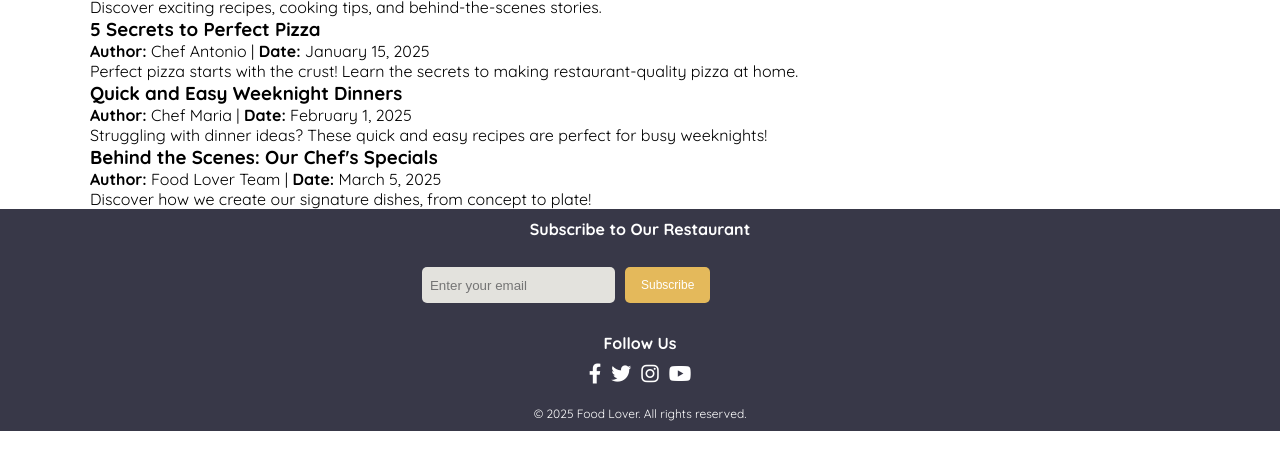
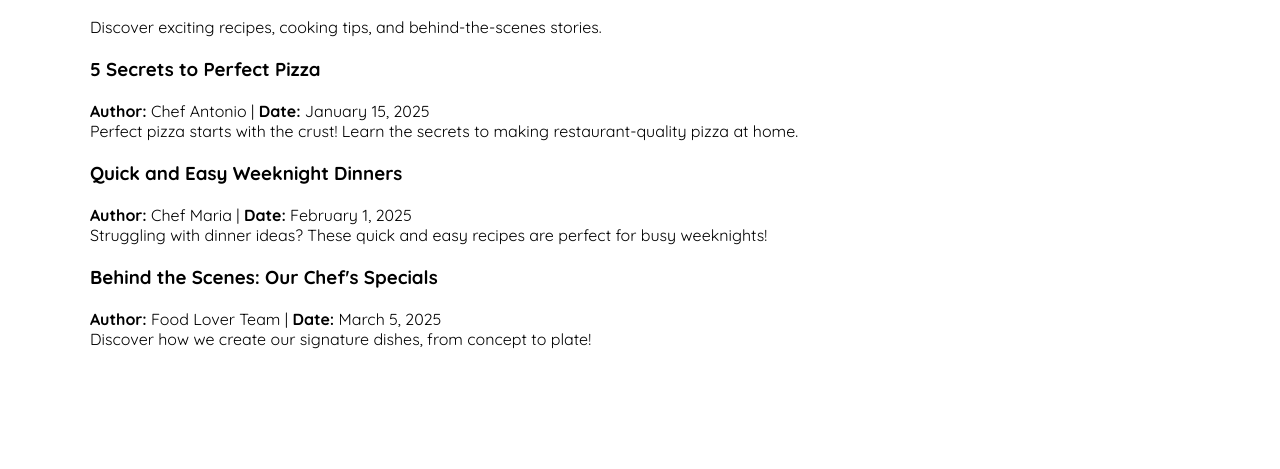
Before and after one commit to Ahmedkamel16/web-project-intake45, a plain HTML site: page blog.html in a window 1280 px wide. Shown: the part 233-702 px from the top of the page. Drawn offline with Linux system fonts and the light colour scheme.

Commit message:
Update blog.html

```diff
--- a/blog.html
+++ b/blog.html
@@ -32,59 +32,31 @@
     <section id="blog">
         <div class="container">
             <div class="title">
-                <h2>Welcome to Our Blog</h2>
-                <p>Discover exciting recipes, cooking tips, and behind-the-scenes stories.</p>
+                <h2>Welcome to Our Blog</h2><br>
+                <p>Discover exciting recipes, cooking tips, and behind-the-scenes stories.</p><br>
             </div>
             <div class="blog-posts">
                 <div class="blog-post">
-                    <h3>5 Secrets to Perfect Pizza</h3>
+                    <h3>5 Secrets to Perfect Pizza</h3><br>
                     <p><strong>Author:</strong> Chef Antonio | <strong>Date:</strong> January 15, 2025</p>
-                    <p>Perfect pizza starts with the crust! Learn the secrets to making restaurant-quality pizza at home.</p>
+                    <p>Perfect pizza starts with the crust! Learn the secrets to making restaurant-quality pizza at home.</p><br>
                 </div>
                 <div class="blog-post">
-                    <h3>Quick and Easy Weeknight Dinners</h3>
+                    <h3>Quick and Easy Weeknight Dinners</h3><br>
                     <p><strong>Author:</strong> Chef Maria | <strong>Date:</strong> February 1, 2025</p>
-                    <p>Struggling with dinner ideas? These quick and easy recipes are perfect for busy weeknights!</p>
+                    <p>Struggling with dinner ideas? These quick and easy recipes are perfect for busy weeknights!</p><br>
                 </div>
                 <div class="blog-post">
-                    <h3>Behind the Scenes: Our Chef's Specials</h3>
+                    <h3>Behind the Scenes: Our Chef's Specials</h3><br>
                     <p><strong>Author:</strong> Food Lover Team | <strong>Date:</strong> March 5, 2025</p>
                     <p>Discover how we create our signature dishes, from concept to plate!</p>
                 </div>
+
+
             </div>
         </div>
     </section>
 
-    <!-- Footer Section -->
-   <footer id="footer">
-    <div class="container">
-        <div class="footer-content">
-            <!-- Newsletter Section -->
-            <div class="newsletter">
-            <h3>Subscribe to Our Restaurant</h3>
-                <form action="#" method="post">
-                  <input type="email" name="email" placeholder="Enter your email" required>
-                  <button class="newsletter-button" type="submit">Subscribe</button>
-                </form>
-              </div>
 
-            <!-- Social Media Icons -->
-            <div class="social-media">
-                <h3>Follow Us</h3>
-                <div class="social-icons">
-                    <a href="https://www.facebook.com/" target="_blank"><i class="fa-brands fa-facebook-f"></i></a>
-                    <a href="https://twitter.com/" target="_blank"><i class="fa-brands fa-twitter"></i></a>
-                    <a href="https://www.instagram.com/" target="_blank"><i class="fa-brands fa-instagram"></i></a>
-                    <a href="https://www.youtube.com/" target="_blank"><i class="fa-brands fa-youtube"></i></a>
-                </div>
-            </div>
-
-            <!-- Copyright Notice -->
-            <div class="copyright">
-                <p>&copy; 2025 Food Lover. All rights reserved.</p>
-            </div>
-        </div>
-    </div>
-  </footer>
 </body>
 </html>
```
